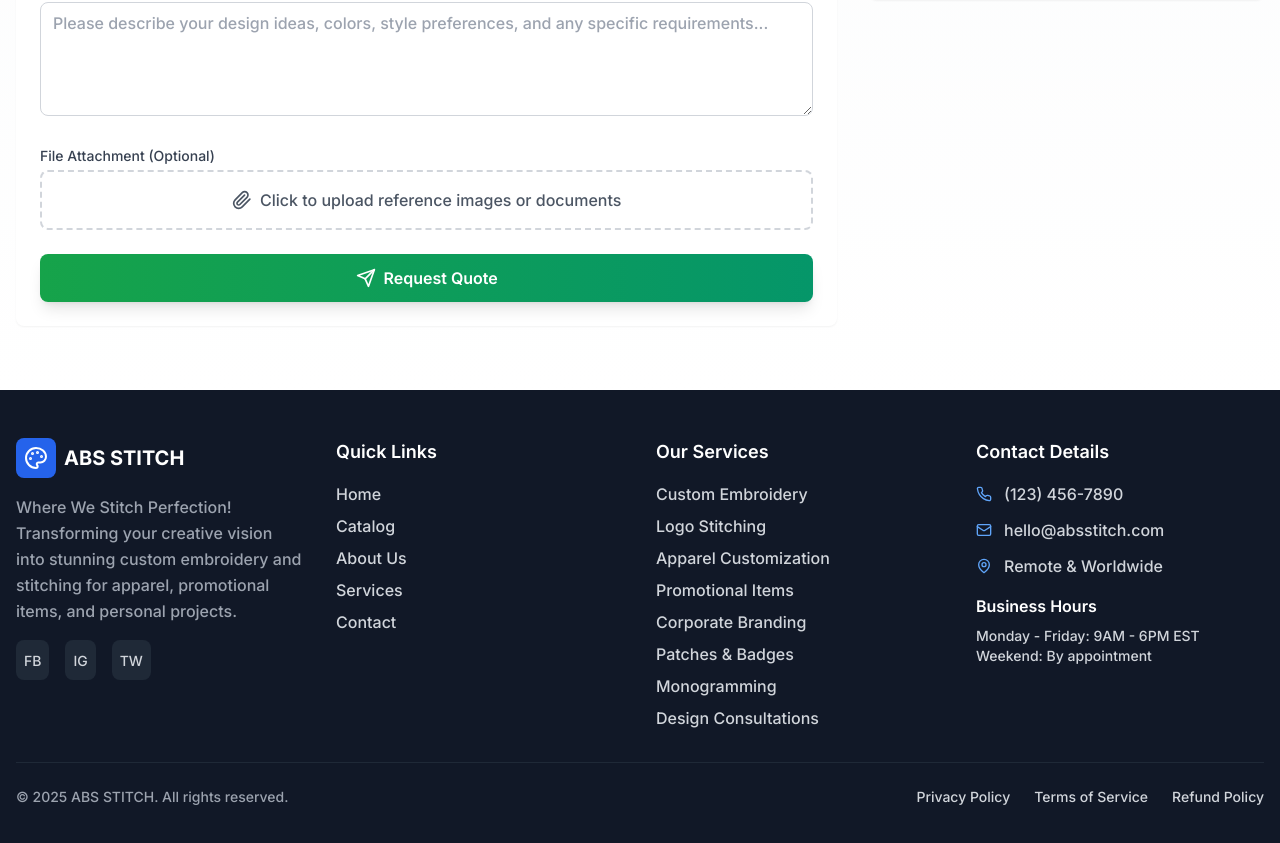
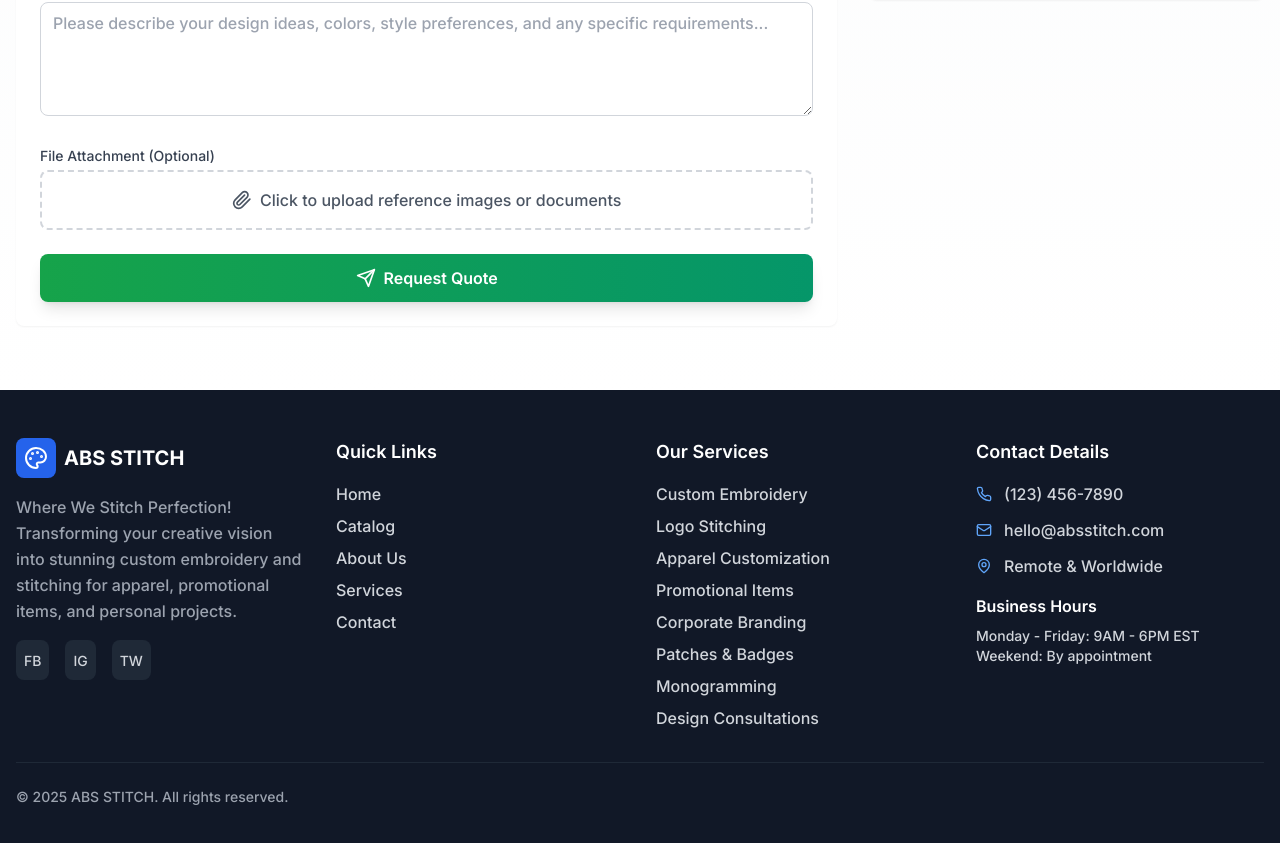
Before and after one commit to safeervconn/ABS-Stitch, a React (Vite) app: page / in a window 1280 px wide. Shown: the part 3511-4354 px from the top of the page. Built offline with nearby package versions, Linux system fonts and the light colour scheme; no server answers; the database is empty.

Commit message:
Updated Footer.tsx

```diff
--- a/src/components/Footer.tsx
+++ b/src/components/Footer.tsx
@@ -105,11 +105,7 @@ const Footer: React.FC = () => {
             <p className="text-gray-400 text-sm mb-4 md:mb-0">
               © 2025 ABS STITCH. All rights reserved.
             </p>
-            <div className="flex space-x-6 text-sm">
-              <a href="#" className="hover:text-blue-400 transition-colors">Privacy Policy</a>
-              <a href="#" className="hover:text-blue-400 transition-colors">Terms of Service</a>
-              <a href="#" className="hover:text-blue-400 transition-colors">Refund Policy</a>
-            </div>
+
           </div>
         </div>
       </div>
```
